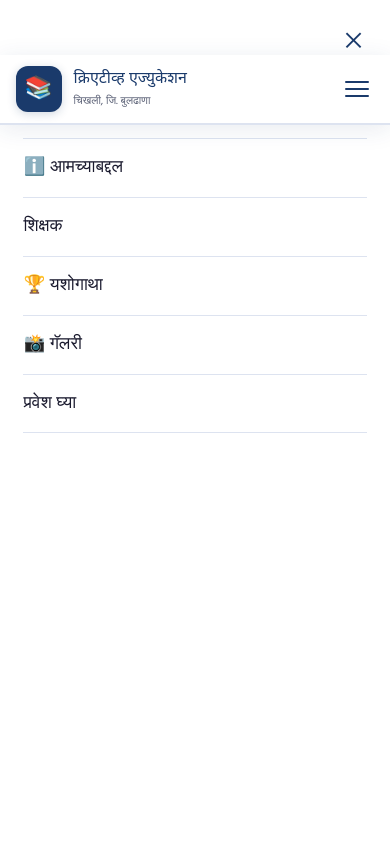
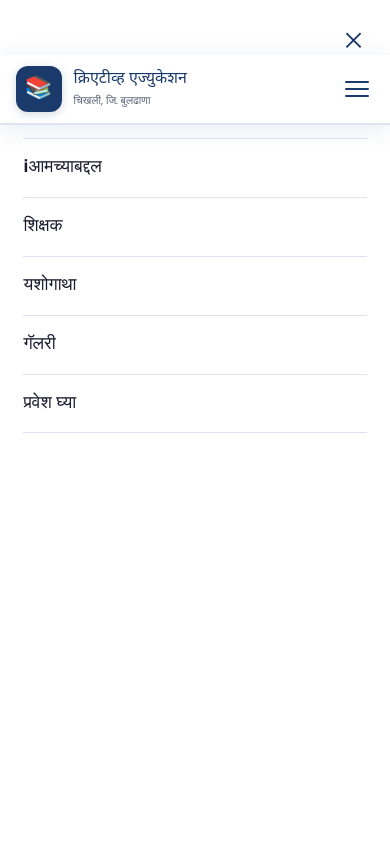
Before and after one commit to KunalCodeCraft02/Creativeeduclassess, a plain HTML site: page gallery.html in a window 390 px wide. Both pictures are taken after a click on the button "Menu". Shown: the top 844 px of the page. Drawn offline with Linux system fonts and the light colour scheme.

Commit message:
updated ui

```diff
--- a/gallery.html
+++ b/gallery.html
@@ -770,10 +770,10 @@
   <div class="mobile-menu">
     <button class="mobile-close" onclick="document.querySelector('.mobile-menu').classList.remove('active')">✕</button>
     <a href="index.html" onclick="document.querySelector('.mobile-menu').classList.remove('active')"> मुख्यपृष्ठ</a>
-    <a href="index.html#about" onclick="document.querySelector('.mobile-menu').classList.remove('active')">ℹ️ आमच्याबद्दल</a>
+    <a href="index.html#about" onclick="document.querySelector('.mobile-menu').classList.remove('active')">ℹआमच्याबद्दल</a>
     <a href="index.html#teachers" onclick="document.querySelector('.mobile-menu').classList.remove('active')">शिक्षक</a>
-    <a href="achievements.html" onclick="document.querySelector('.mobile-menu').classList.remove('active')">🏆 यशोगाथा</a>
-    <a href="gallery.html" onclick="document.querySelector('.mobile-menu').classList.remove('active')">📸 गॅलरी</a>
+    <a href="achievements.html" onclick="document.querySelector('.mobile-menu').classList.remove('active')"> यशोगाथा</a>
+    <a href="gallery.html" onclick="document.querySelector('.mobile-menu').classList.remove('active')"> गॅलरी</a>
     <a href="index.html#contact" onclick="document.querySelector('.mobile-menu').classList.remove('active')"> प्रवेश घ्या</a>
   </div>
 
```
Also changed, not shown: achievement.html (+2 -2 lines).
